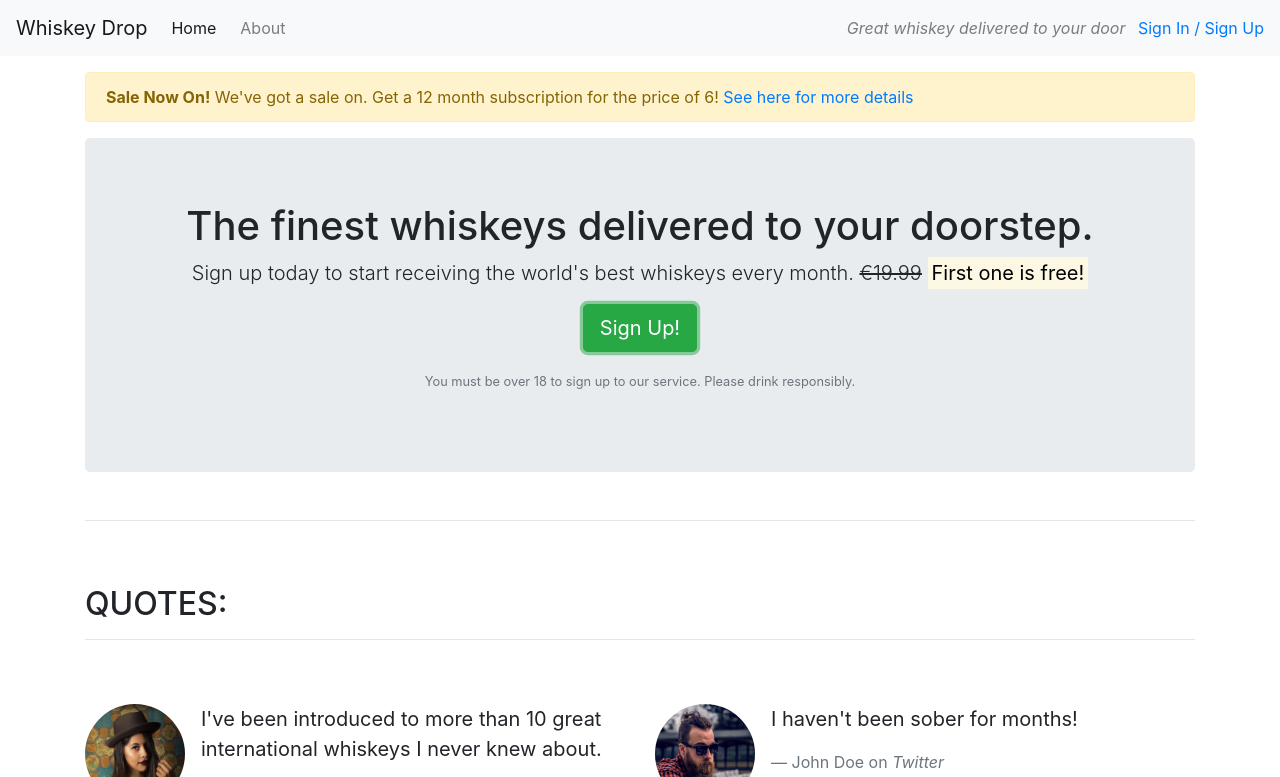
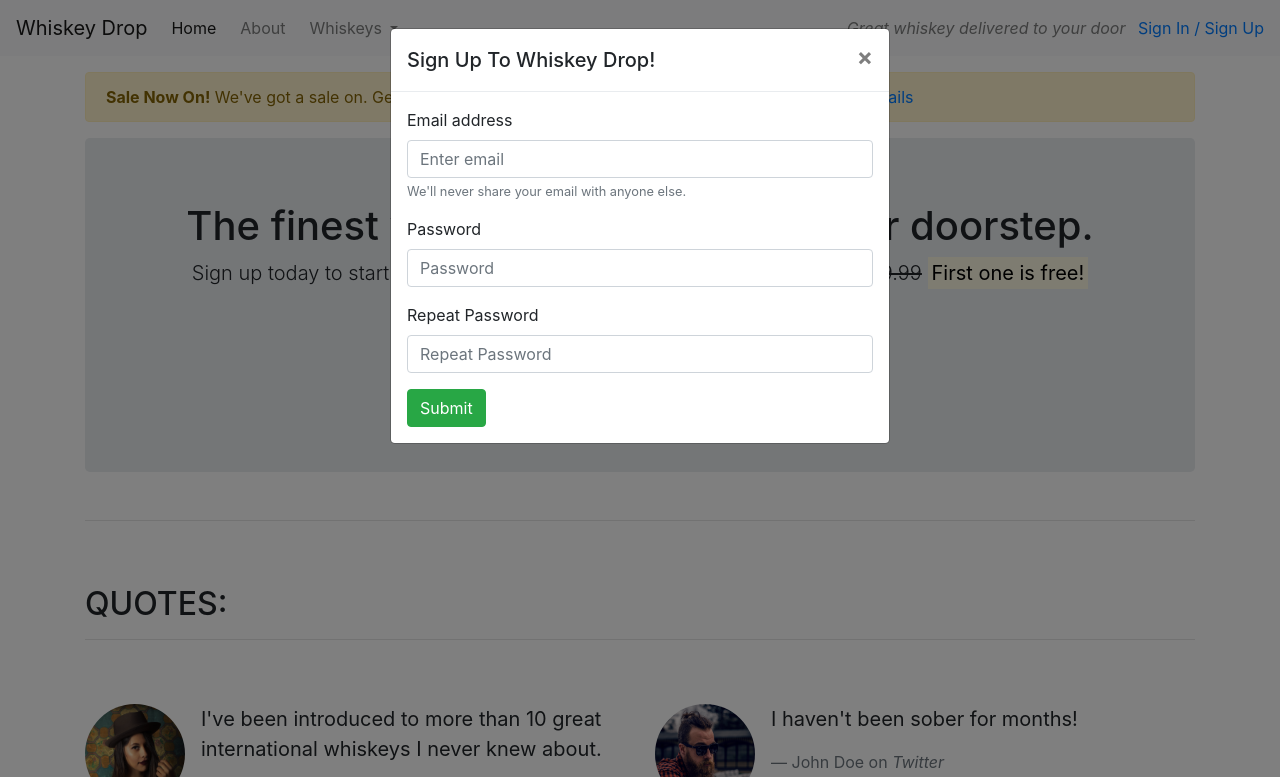
Before and after one commit to lewisclark4/BootstrapCoreCSS, a plain HTML site: page index.html in a window 1280 px wide. Both pictures are taken after a click on the button "Sign Up!". Shown: the top 777 px of the page. Drawn offline with nearby package versions, Linux system fonts and the light colour scheme.

Commit message:
introduce JavaScript to index.html

```diff
--- a/index.html
+++ b/index.html
@@ -6,7 +6,8 @@
 	<meta name="viewport" content="width=device-width, initial-scale=1.0">
 	<title>Whiskey Drop | Taste a new whiskey every month</title>
 	<link rel="stylesheet" href="https://maxcdn.bootstrapcdn.com/bootstrap/4.1.3/css/bootstrap.min.css">
-    <link rel="stylesheet" href="https://use.fontawesome.com/releases/v5.6.1/css/all.css" integrity="sha384-gfdkjb5BdAXd+lj+gudLWI+BXq4IuLW5IT+brZEZsLFm++aCMlF1V92rMkPaX4PP" crossorigin="anonymous">
+	<link rel="stylesheet" href="https://use.fontawesome.com/releases/v5.6.1/css/all.css"
+		integrity="sha384-gfdkjb5BdAXd+lj+gudLWI+BXq4IuLW5IT+brZEZsLFm++aCMlF1V92rMkPaX4PP" crossorigin="anonymous">
 </head>
 
 <body>
@@ -14,11 +15,28 @@
 	<nav class="navbar navbar-light navbar-expand-sm bg-light">
 		<a href="/" class="navbar-brand">
 			Whiskey Drop</a>
+		<button class="navbar-toggler ml-auto" type="button" data-toggle="collapse" data-target="#navbarNavDropdown" aria-controls="navbarNavDropdown" aria-expanded="false" aria-label="Toggle navigation">
+        <span class="navbar-toggler-icon"></span></button>
+
+		<div class="collapse navbar-collapse" id="navbarNavDropdown">
 			<ul class="navbar-nav mr-auto">
 				<li class="active nav-item mr-2"><a class="nav-link" href="/">Home</a></li>
 				<li class="nav-item mr-2"><a class="nav-link" href="">About</a></li>
 				<li class="nav-item mr-2 d-block d-sm-none"><a class="nav-link" href="">Sign In / Sign Up</a></li>
+				<li class="nav-item dropdown">
+					<a class="nav-link dropdown-toggle" href="#" id="navbarDropdownMenuLink" role="button"
+						data-toggle="dropdown" aria-haspopup="true" aria-expanded="false">
+						Whiskeys
+					</a>
+					<div class="dropdown-menu" aria-labelledby="navbarDropdownMenuLink">
+						<a class="dropdown-item" href="#">Irish</a>
+						<a class="dropdown-item" href="#">Scotch</a>
+						<a class="dropdown-item" href="#">Japanese</a>
+						<a class="dropdown-item" href="#">American</a>
+					</div>
+				</li>
 			</ul>
+		</div>
 
 		<div class="d-none d-md-block">
 			<p class="navbar-text my-auto mr-2"><i>Great whiskey delivered to your door</i></p>
@@ -30,7 +48,8 @@
 		<div class="row d-none d-sm-block">
 			<div class="col-12">
 				<div class="alert alert-warning">
-                    <strong>Sale Now On!</strong> We've got a sale on. Get a 12 month subscription for the price of 6! <a href="">See here for more details</a>
+					<strong>Sale Now On!</strong> We've got a sale on. Get a 12 month subscription for the price of 6!
+					<a href="">See here for more details</a>
 				</div>
 			</div>
 		</div>
@@ -43,8 +62,9 @@
 						<s class="d-none d-sm-inline">€19.99</s>
 						<span class="d-inline d-sm-none"><br></span>
 						<strong><mark>First one is free!</mark></strong></p>
-                    <p><button class="btn btn-lg btn-success">Sign Up!</button></p>
-                    <p class="text-muted"><small>You must be over 18 to sign up to our service. Please drink responsibly.</small></p>
+					<p><button class="btn btn-lg btn-success" data-toggle="modal" data-target="#signUpModal">Sign Up!</button></p>
+					<p class="text-muted">
+						<small>You must be over 18 to sign up to our service. Please drink responsibly.</small></p>
 				</section>
 			</div>
 		</div>
@@ -66,8 +86,10 @@
                         </div>
 							<div class="media-body">
 								<blockquote class="blockquote">
-                                <p>I've been introduced to more than 10 great international whiskeys I never knew about.</p>
-                                <footer class="blockquote-footer">Jane Doe on <cite title="Twitter">Twitter</cite></footer>
+									<p>I've been introduced to more than 10 great international whiskeys I never knew
+										about.</p>
+									<footer class="blockquote-footer">Jane Doe on <cite title="Twitter">Twitter</cite>
+									</footer>
 								</blockquote>
 							</div>
 						</div>
@@ -80,7 +102,8 @@
 								<div class="media-body">
 									<blockquote class="blockquote">
 										<p>I haven't been sober for months!</p>
-                                <footer class="blockquote-footer">John Doe on <cite title="Twitter">Twitter</cite></footer>
+										<footer class="blockquote-footer">John Doe on
+											<cite title="Twitter">Twitter</cite></footer>
 									</blockquote>
 								</div>
 							</div>
@@ -100,22 +123,29 @@
 			<div class="row">
 				<div class="col-12 col-md-6 col-lg-4">
 					<div class="feature">
-                        <h3><i class="fas fa-gift d-none d-sm-inline"></i> Feature 1 <span class="badge badge-success">New!</span></h3>
-                        <p>Lorem ipsum dolor sit amet, consectetur adipiscing elit, sed do eiusmod tempor incididunt ut labore et dolore magna aliqua. Ut enim ad minim veniam, quis nostrud exercitation ullamco laboris nisi ut aliquip ex ea commodo consequat.</p>
+						<h3><i class="fas fa-gift d-none d-sm-inline"></i> Feature 1
+							<span class="badge badge-success">New!</span></h3>
+						<p>Lorem ipsum dolor sit amet, consectetur adipiscing elit, sed do eiusmod tempor incididunt ut
+							labore et dolore magna aliqua. Ut enim ad minim veniam, quis nostrud exercitation ullamco
+							laboris nisi ut aliquip ex ea commodo consequat.</p>
 						<p><a class="btn btn-sm btn-light" href="">Read More</a></p>
 					</div>
 				</div>
 				<div class="col-12 col-md-6 col-lg-4">
 					<div class="feature">
 						<h3><i class="fas fa-credit-card d-none d-sm-inline"></i> Feature 2</h3>
-                        <p>Lorem ipsum dolor sit amet, consectetur adipiscing elit, sed do eiusmod tempor incididunt ut labore et dolore magna aliqua. Ut enim ad minim veniam, quis nostrud exercitation ullamco laboris nisi ut aliquip ex ea commodo consequat.</p>
+						<p>Lorem ipsum dolor sit amet, consectetur adipiscing elit, sed do eiusmod tempor incididunt ut
+							labore et dolore magna aliqua. Ut enim ad minim veniam, quis nostrud exercitation ullamco
+							laboris nisi ut aliquip ex ea commodo consequat.</p>
 						<p><a class="btn btn-sm btn-light" href="">Read More</a></p>
 					</div>
 				</div>
 				<div class="col-12 d-md-none d-lg-block col-lg-4">
 					<div class="feature">
 						<h3><i class="fas fa-times-circle d-none d-sm-inline"></i> Feature 3</h3>
-                        <p>Lorem ipsum dolor sit amet, consectetur adipiscing elit, sed do eiusmod tempor incididunt ut labore et dolore magna aliqua. Ut enim ad minim veniam, quis nostrud exercitation ullamco laboris nisi ut aliquip ex ea commodo consequat.</p>
+						<p>Lorem ipsum dolor sit amet, consectetur adipiscing elit, sed do eiusmod tempor incididunt ut
+							labore et dolore magna aliqua. Ut enim ad minim veniam, quis nostrud exercitation ullamco
+							laboris nisi ut aliquip ex ea commodo consequat.</p>
 						<p><a class="btn btn-sm btn-light" href="">Read More</a></p>
 					</div>
 				</div>
@@ -123,6 +153,48 @@
 		</section>
 		<!-- /.features -->
 	</article>
+
+    <div class="modal" tabindex="-1" role="dialog" id="signUpModal">
+        <div class="modal-dialog" role="document">
+            <div class="modal-content">
+                <div class="modal-header">
+                    <h5 class="modal-title">Sign Up To Whiskey Drop!</h5>
+                    <button type="button" class="close" data-dismiss="modal" aria-label="Close">
+          <span aria-hidden="true">&times;</span>
+        </button>
+                </div>
+                <div class="modal-body">
+                    <form>
+                        <div class="form-group">
+                            <label for="exampleInputEmail1">Email address</label>
+                            <input type="email" class="form-control" id="exampleInputEmail1" aria-describedby="emailHelp" placeholder="Enter email">
+                            <small id="emailHelp" class="form-text text-muted">We'll never share your email with anyone else.</small>
+                        </div>
+                        <div class="form-group">
+                            <label for="password">Password</label>
+                            <input type="password" class="form-control" id="password" placeholder="Password">
+                        </div>
+                        <div class="form-group">
+                            <label for="repeatPassword">Repeat Password</label>
+                            <input type="password" class="form-control" id="repeatPassword" placeholder="Repeat Password">
+                        </div>
+                        <button type="submit" class="btn btn-success">Submit</button>
+                    </form>
+                </div>
+            </div>
+        </div>
+    </div>
+
+
+	<script src="https://code.jquery.com/jquery-3.3.1.slim.min.js"
+		integrity="sha384-q8i/X+965DzO0rT7abK41JStQIAqVgRVzpbzo5smXKp4YfRvH+8abtTE1Pi6jizo" crossorigin="anonymous">
+	</script>
+	<script src="https://cdnjs.cloudflare.com/ajax/libs/popper.js/1.14.7/umd/popper.min.js"
+		integrity="sha384-UO2eT0CpHqdSJQ6hJty5KVphtPhzWj9WO1clHTMGa3JDZwrnQq4sF86dIHNDz0W1" crossorigin="anonymous">
+	</script>
+	<script src="https://stackpath.bootstrapcdn.com/bootstrap/4.3.1/js/bootstrap.min.js"
+		integrity="sha384-JjSmVgyd0p3pXB1rRibZUAYoIIy6OrQ6VrjIEaFf/nJGzIxFDsf4x0xIM+B07jRM" crossorigin="anonymous">
+	</script>
 </body>
 
 </html>
```
Lines whose indentation alone changed are shown as unchanged.
